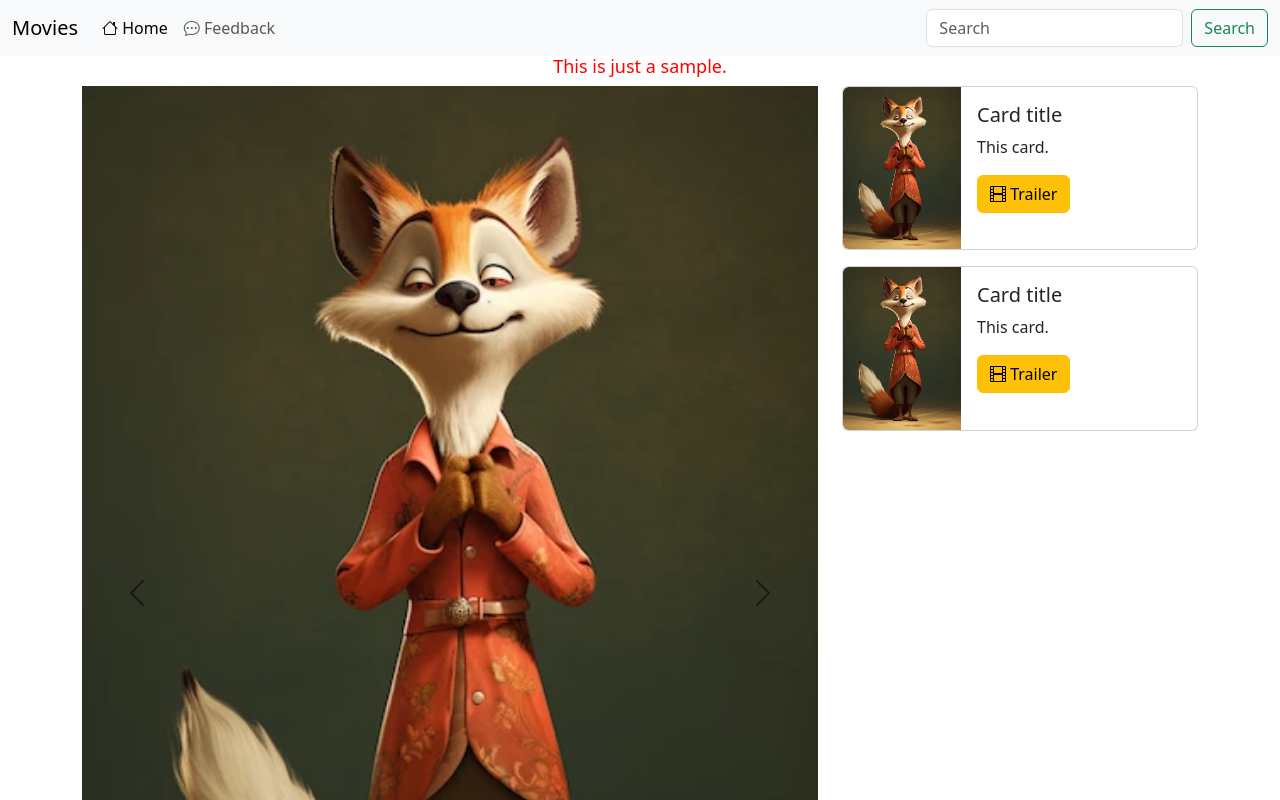
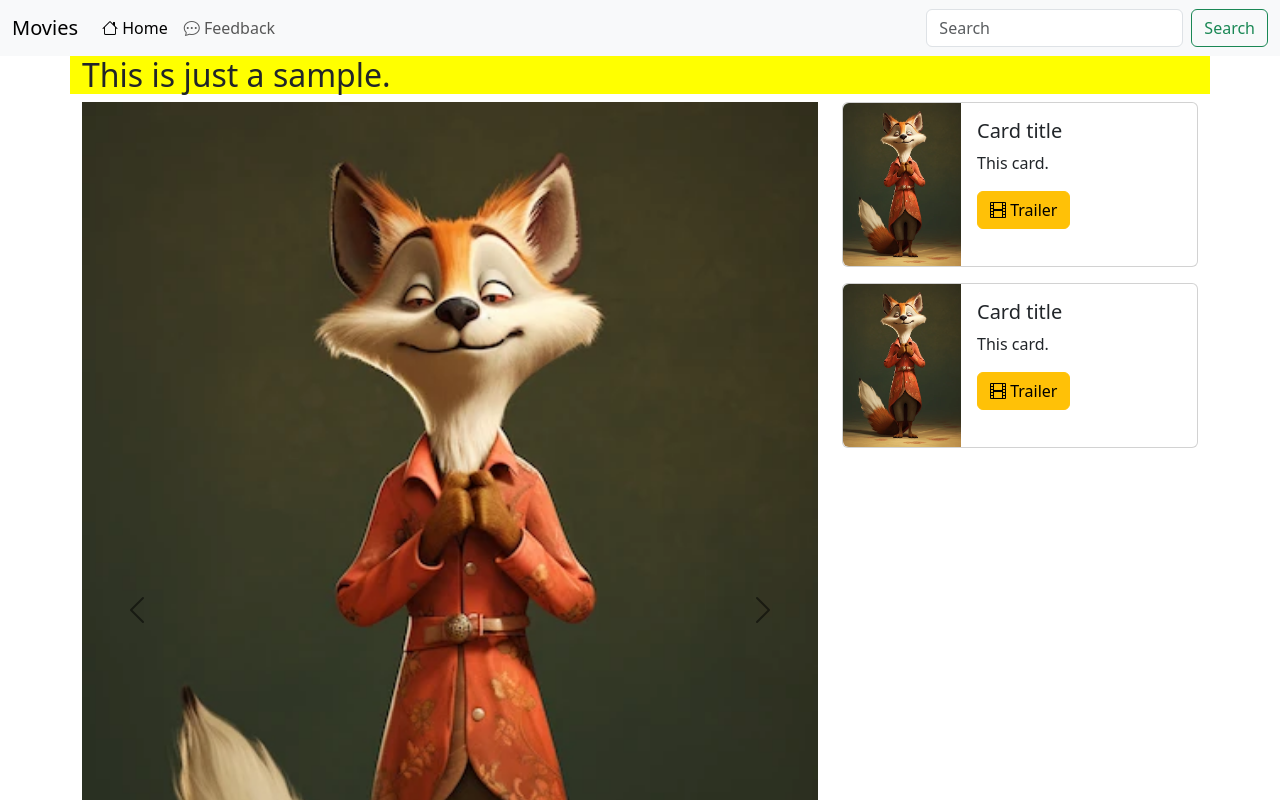
Before and after one commit to drilon-hyseni/angular-fundamentals, an Angular app: page / in a window 1280 px wide. Shown: the top 800 px of the page. Built offline with nearby package versions, Linux system fonts and the light colour scheme.

Commit message:
Custom Attribute element

```diff
--- a/src/app/components/home/home.component.html
+++ b/src/app/components/home/home.component.html
@@ -1,5 +1,5 @@
 <div class="row">
-  <h2 [ngStyle]="currentStyles">This is just a sample.</h2>
+  <h2 appHeader>This is just a sample.</h2>
   <!-- slider will load here -->
   <div class="col-md-8">
     <div id="carouselExampleDark" class="carousel carousel-dark slide">
--- a/src/app/components/home/home.component.ts
+++ b/src/app/components/home/home.component.ts
@@ -1,24 +1,26 @@
 import { CommonModule } from '@angular/common';
 import { Component } from '@angular/core';
+import { HeaderDirective } from '../../directives/header.directive';
 
 @Component({
   selector: 'app-home',
   standalone: true,
-  imports: [CommonModule],
+  imports: [CommonModule, HeaderDirective],
   templateUrl: './home.component.html',
   styleUrl: './home.component.css',
 })
 export class HomeComponent {
-  currentStyles: Record<string, string> = {};
+  constructor() {}
 
-  isCentered = true;
-  isSuccess = false;
-  isLarge = true;
-  constructor() {
-    this.currentStyles = {
-      'text-align': this.isCentered ? 'center' : '',
-      color: this.isSuccess ? 'green' : 'red',
-      'font-size': this.isLarge ? 'large' : 'small',
-    };
-  }
+  // currentStyles: Record<string, string> = {};
+  // isCentered = true;
+  // isSuccess = false;
+  // isLarge = true;
+  // constructor() {
+  //   this.currentStyles = {
+  //     'text-align': this.isCentered ? 'center' : '',
+  //     color: this.isSuccess ? 'green' : 'red',
+  //     'font-size': this.isLarge ? 'large' : 'small',
+  //   };
+  // }
 }
--- /dev/null
+++ b/src/app/directives/header.directive.ts
@@ -0,0 +1,11 @@
+import { Directive, ElementRef } from '@angular/core';
+
+@Directive({
+  selector: '[appHeader]',
+  standalone: true,
+})
+export class HeaderDirective {
+  constructor(private el: ElementRef) {
+    this.el.nativeElement.style.backgroundColor = 'yellow';
+  }
+}
```
Also changed, not shown: 1 other file (tests, documents, lock files or other folders).
